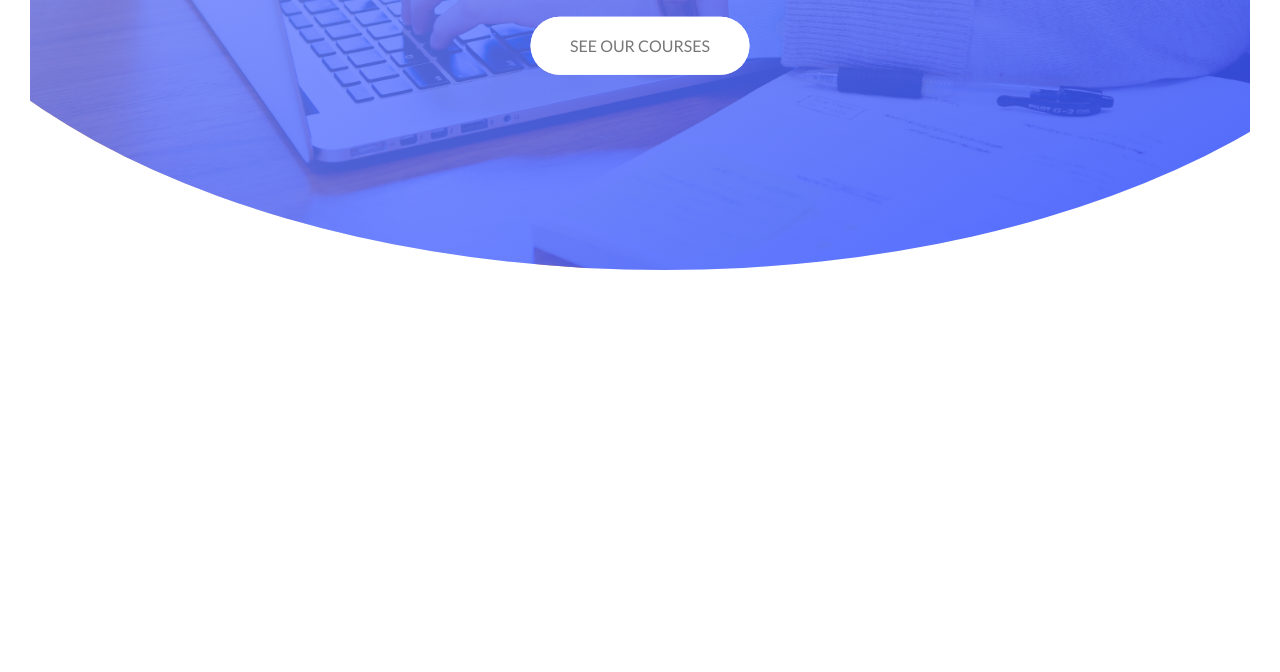
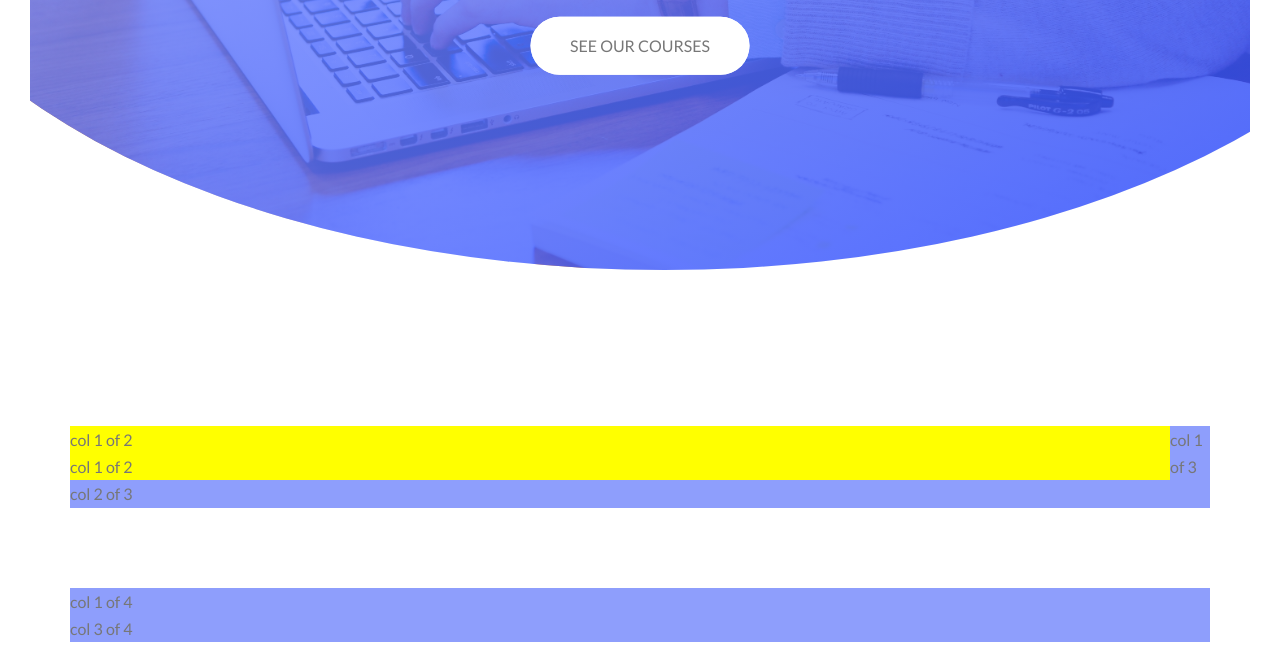
Before and after one commit to TienDatDuong/landing-page-with-css-and-scss-advanced-2025, a website: page index.html in a window 1280 px wide. Shown: the part 444-1116 px from the top of the page. Before the commit the page ends 820 px from the top, so only its background shows below. Drawn offline with Linux system fonts and the light colour scheme.

Commit message:
create grid system

```diff
--- a/index.html
+++ b/index.html
@@ -25,5 +25,19 @@
             <a href="#" class="btn btn--white btn--animated">See our courses</a>
         </div>
     </header>
+    <div class="grid-test">
+        <div class="row">
+            <div class="col-1-of-2">col 1 of 2</div>
+            <div class="col-1-of-2">col 1 of 2</div>
+        </div>
+        <div class="row">
+            <div class="col-1-of-3">col 1 of 3</div>
+            <div class="col-2-of-3">col 2 of 3</div>
+        </div>
+        <div class="row">
+            <div class="col-1-of-4">col 1 of 4</div>
+            <div class="col-3-of-4">col 3 of 4</div>
+        </div>
+    </div>
 </body>
 </html>
--- a/scss/abstracts/_variable.scss
+++ b/scss/abstracts/_variable.scss
@@ -4,3 +4,6 @@ $color-primary-dark: #1c3eff;
 $color-grey: #777;
 $color-white: #fff;
 $color-black: #000;
+$grid-width: 114rem;
+$gutter-vertical: 8rem;//khoang cach giua cac hang
+$gutter-horizontal: 6rem;
--- /dev/null
+++ b/scss/layout/_grid.scss
@@ -0,0 +1,15 @@
+.row{
+    &:not(:last-child){
+        margin-bottom: $gutter-vertical;
+    }
+    max-width: $grid-width;
+    margin: 0 auto;
+    background-color: $color-primary-light;
+}
+
+.col-1-of-2{
+    //#{} de tai su dung bien trong scss
+    width: calc(100% - #{$gutter-vertical}/2);
+    background-color: yellow;
+    float: left;
+}
--- a/scss/main.scss
+++ b/scss/main.scss
@@ -4,3 +4,4 @@
 @import './base/typography';
 @import './components/button';
 @import './layout/hearder';
+@import './layout/grid';
```
Also changed, not shown: css/style.css, 1 other file.
